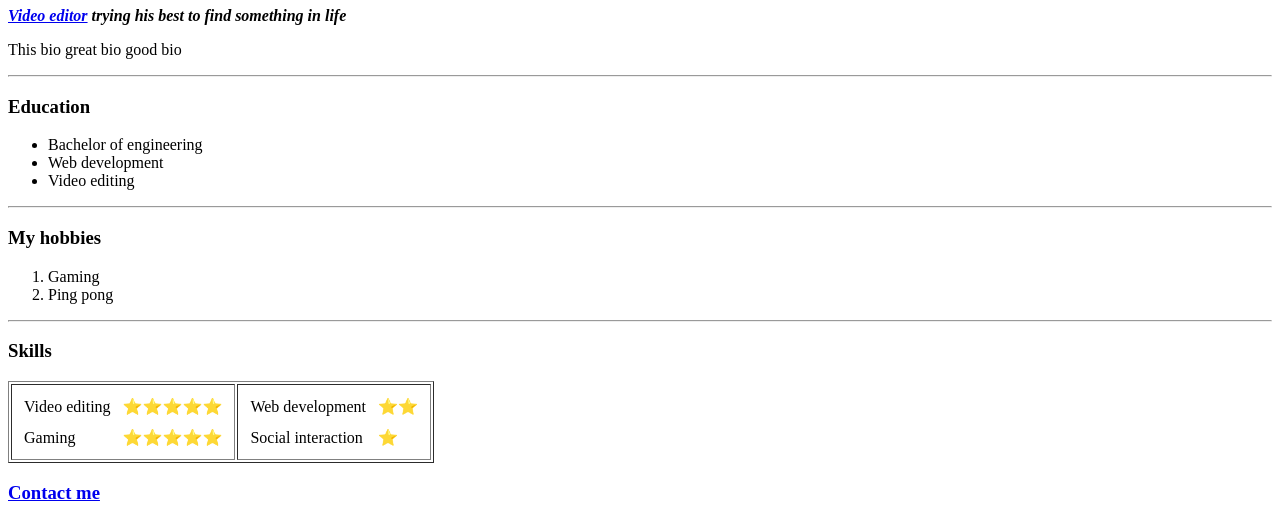
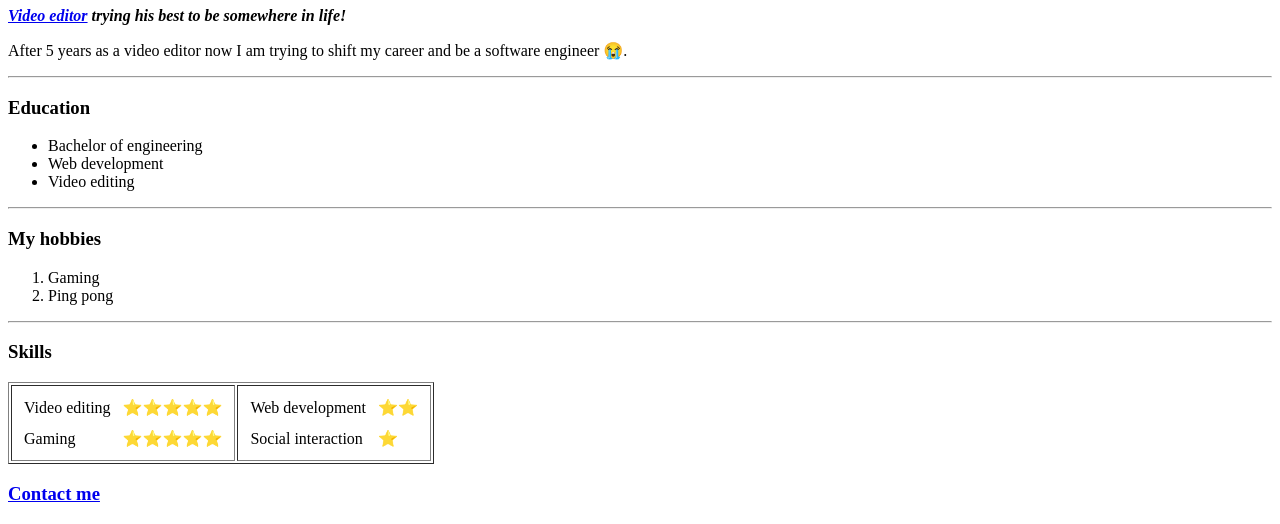
Before and after one commit to mohanadzidane98/CV, a plain HTML site: page index.html in a window 1280 px wide. Shown: the part 385-909 px from the top of the page. Drawn offline with Linux system fonts and the light colour scheme.

Commit message:
Add files via upload
Version 2 of my website

```diff
--- a/index.html
+++ b/index.html
@@ -9,8 +9,8 @@
 <body>
     <img src="https://pbs.twimg.com/profile_images/1516548021244338179/KY_LAFoU_400x400.jpg" alt="Mohanad profile picture" height="300">
     <h1>Mohanad Zidane</h1>
-    <p><em><strong><a href="https://www.behance.net/mohanadzidane">Video editor</a> trying his best to find something in life</strong></em></p>
-    <p>This bio great bio good bio</p>
+    <p><em><strong><a href="https://www.behance.net/mohanadzidane">Video editor</a> trying his best to be somewhere in life!</strong></em></p>
+    <p>After 5 years as a video editor now I am trying to shift my career and be a software engineer 😭.</p>
     <hr>
     <h3>Education</h3>
     <ul>
```
